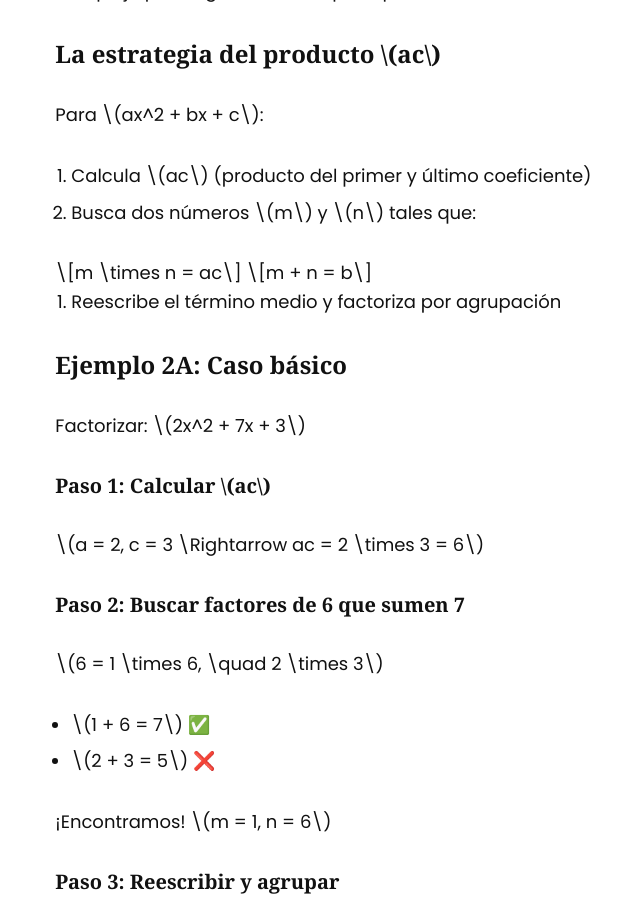
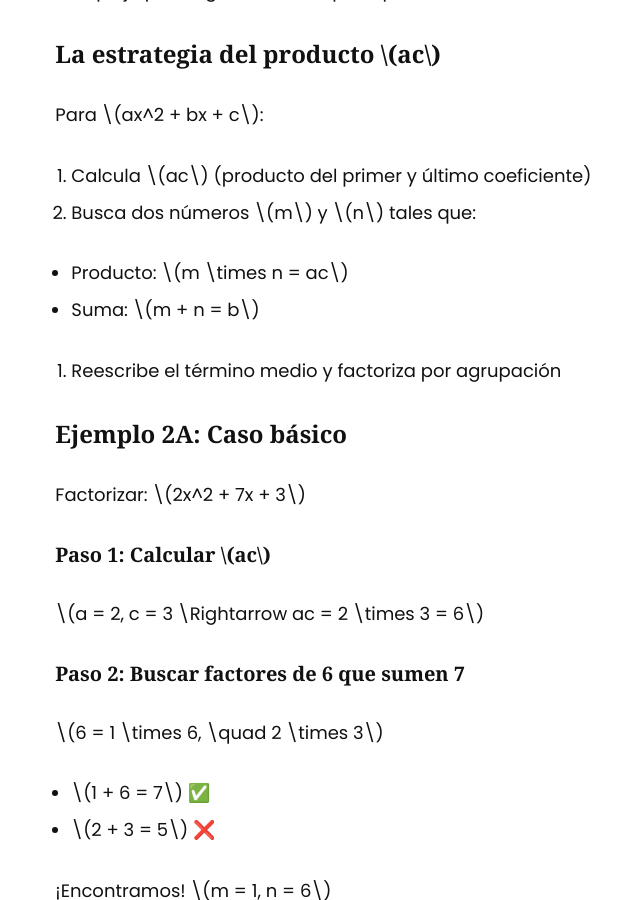
Before and after one commit to asoesem/asoesem.github.io, a Jekyll site: the page built from _posts/2025-03-03-fact-inspeccion.md, in a window 1280 px wide and 900 px high, scrolled down 4280 px. Shown: the whole window, without its empty margins (434-1074 px from the left). Built offline with Jekyll 4.4.1, drawn with Linux system fonts in a browser that asks for light colours; a script that is not in the unit is left out.

Commit message:
Mejoras menores del articulo de factorizacion por inspeccion

```diff
--- a/_posts/2025-03-03-fact-inspeccion.md
+++ b/_posts/2025-03-03-fact-inspeccion.md
@@ -108,9 +108,8 @@ Para $$ax^2 + bx + c$$:
 1. Calcula $$ac$$ (producto del primer y último coeficiente)
 2. Busca dos números $$m$$ y $$n$$ tales que:
 
-$$m \times n = ac$$
-
-$$m + n = b$$
+* Producto: $$m \times n = ac$$
+* Suma: $$m + n = b$$
 
 3. Reescribe el término medio y factoriza por agrupación
 
```
